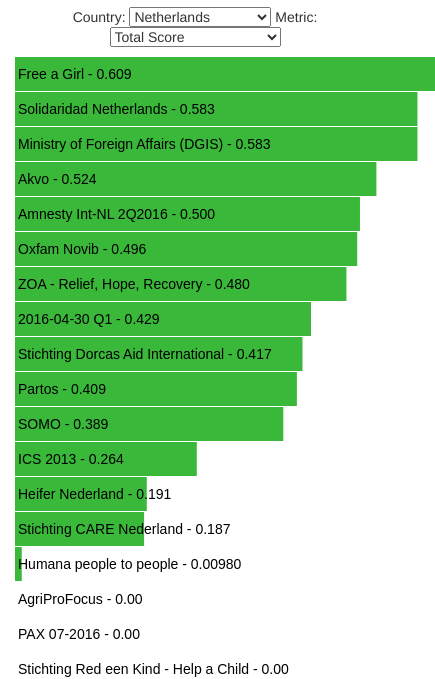
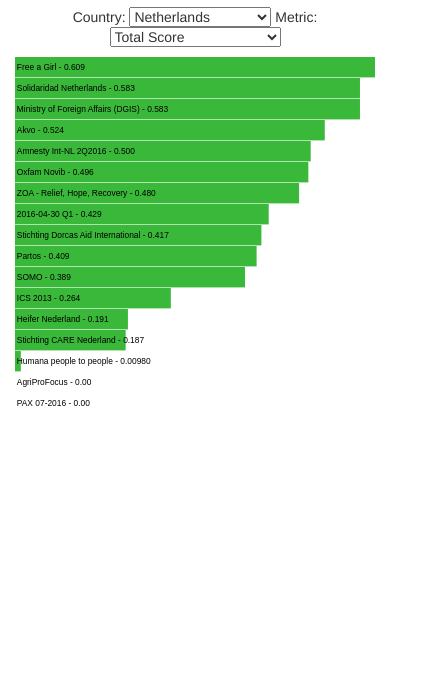
Before and after one commit to bedatadriven/iatiscore, a plain HTML site: page index.html in a window 390 px wide. Shown: the part 172-851 px from the top of the page, 435 px wide, since content can reach past the window. Drawn offline with nearby package versions, Linux system fonts and the light colour scheme; a web font is replaced by a local one.

Commit message:
Made svg responsive, bookmarkable

```diff
--- a/index.html
+++ b/index.html
@@ -21,6 +21,22 @@
     body {
         padding-top: 70px;
         /* Required padding for .navbar-fixed-top. Remove if using .navbar-static-top. Change if height of navigation changes. */
+    }
+
+    .svg-container {
+        display: inline-block;
+        position: relative;
+        width: 100%;
+        padding-bottom: 100%;
+        vertical-align: middle;
+        overflow: hidden;
+    }
+
+    .svg-content {
+        display: inline-block;
+        position: absolute;
+        top: 0;
+        left: 0;
     }
 
     #chart {
@@ -134,7 +150,11 @@
                     </select>
                 </div>
 
-                <svg id="chart"></svg>
+                <div class="svg-container">
+                    <svg id="chart" preserveAspectRatio="xMinYMin meet" class="svg-content">
+
+                    </svg>
+                </div>
 
             </div>
         </div>
@@ -153,7 +173,7 @@
     <script>
 
 
-        var width = 420;
+        var width = 600;
         var barHeight = 35;
 
         var formatEuro = function(x) {
@@ -183,8 +203,13 @@
             var scoreField = $( "#metric" ).val();
             var formatter = formatters[scoreField];
 
+
             d3.json("data/" + countryId + ".json", function (error, data) {
                 if (error) throw error;
+
+                if(history.pushState) {
+                    history.pushState(null, "IATI Score Card: " + $("#country").text(), "#" + countryId + "/" + scoreField)
+                }
 
                 data.sort(function(a, b) {
                    return b[scoreField] - a[scoreField];
@@ -195,8 +220,7 @@
 
                 // Resize the chart to match the number of organizations
                 var chart = d3.select("#chart")
-                        .attr("width", width)
-                        .attr("height", barHeight * data.length);
+                        .attr("viewBox", "0 0 " + width + " " + (barHeight * data.length));
 
                 // Update x scale to use the maximum score in this dataset
                 var x = d3.scale.linear()
@@ -226,8 +250,13 @@
             });
         };
 
+        if(window.location.hash) {
+            var parts = window.location.hash.substr(1).split("/");
+            $("#country").val(parts[0]);
+            $("#metric").val(parts[1]);
+        }
 
-        showCountry('NL');
+        showCountry();
 
         $('#country').on('change', function() {
             showCountry();
```
